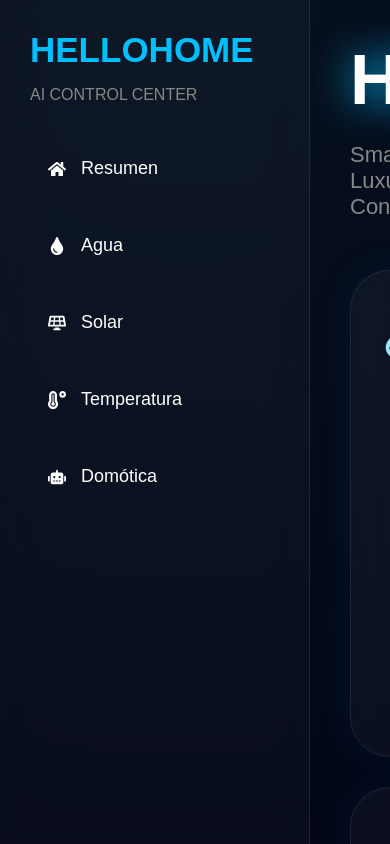
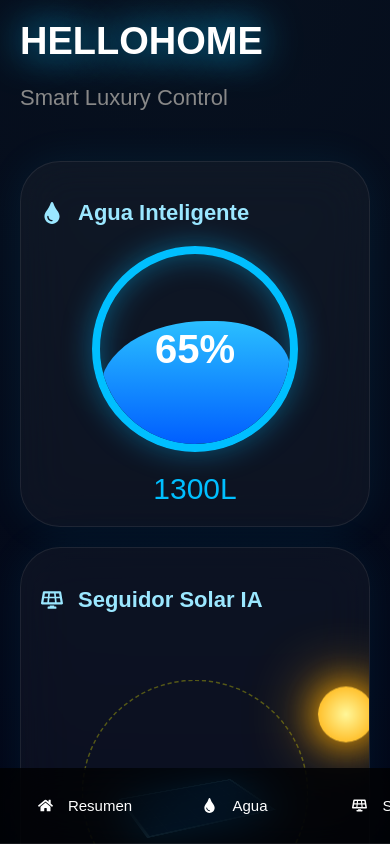
Before and after one commit to edgarroblesupiem/hellohome, a React (Vite) app: page / in a window 390 px wide. Built offline with nearby package versions, Linux system fonts and the light colour scheme.

Commit message:
responsive design

```diff
--- a/src/App.css
+++ b/src/App.css
@@ -101,7 +101,7 @@ body{
 
 .top-title h1{
 
-  font-size:70px;
+  font-size:clamp(38px,6vw,70px);
 
   margin:0;
 
@@ -123,9 +123,11 @@ body{
   display:grid;
 
   grid-template-columns:
-    repeat(auto-fit,minmax(420px,1fr));
+    repeat(auto-fit,minmax(320px,1fr));
 
-  gap:30px;
+  gap:20px;
+
+  align-items:start;
 }
 
 .dashboard-card{
@@ -257,7 +259,7 @@ body{
 
 .temperature{
 
-  font-size:120px;
+  font-size:clamp(60px,10vw,120px);
 
   text-align:center;
 
@@ -301,9 +303,9 @@ body{
 
 .page-title{
 
-  font-size:70px;
+  font-size:clamp(34px,5vw,70px);
 
-  margin-bottom:40px;
+  margin-bottom:30px;
 }
 
 .page-grid{
@@ -527,3 +529,150 @@ body{
     filter:blur(0px);
   }
 }
+/* RESPONSIVE */
+
+@media(max-width:1200px){
+
+  .dashboard-grid{
+
+    grid-template-columns:
+      repeat(2,1fr);
+  }
+}
+
+@media(max-width:900px){
+
+  body{
+
+    overflow:auto;
+  }
+
+  .layout{
+
+    flex-direction:column;
+  }
+
+  .sidebar{
+
+    width:100%;
+
+    flex-direction:row;
+
+    overflow-x:auto;
+
+    overflow-y:hidden;
+
+    padding:15px;
+
+    gap:10px;
+
+    border-right:none;
+
+    border-bottom:
+      1px solid rgba(255,255,255,0.08);
+  }
+
+  .sidebar button{
+
+    min-width:140px;
+
+    justify-content:center;
+
+    font-size:15px;
+
+    padding:14px;
+  }
+
+  .logo{
+
+    display:none;
+  }
+
+  .content{
+
+    padding:20px;
+  }
+
+  .dashboard-grid{
+
+    grid-template-columns:1fr;
+  }
+
+  .page-grid{
+
+    grid-template-columns:1fr;
+  }
+
+  .tank-circle{
+
+    width:190px;
+
+    height:190px;
+  }
+
+  .tank-percent{
+
+    font-size:40px;
+  }
+
+  .liters{
+
+    font-size:30px;
+  }
+
+  .dashboard-card{
+
+    padding:20px;
+  }
+
+  .solar-system{
+
+    transform:scale(0.85);
+  }
+}
+
+@media(max-width:500px){
+
+  .sidebar{
+
+    position:fixed;
+
+    bottom:0;
+
+    left:0;
+
+    width:100%;
+
+    z-index:999;
+
+    background:
+      rgba(0,0,0,0.75);
+
+    backdrop-filter:blur(25px);
+  }
+
+  .content{
+
+    padding-bottom:120px;
+  }
+
+  .dashboard-card h2{
+
+    font-size:22px;
+  }
+
+  .big-number{
+
+    font-size:38px;
+  }
+
+  .solar-system{
+
+    transform:scale(0.7);
+  }
+
+  .page-title{
+
+    text-align:center;
+  }
+}
```
